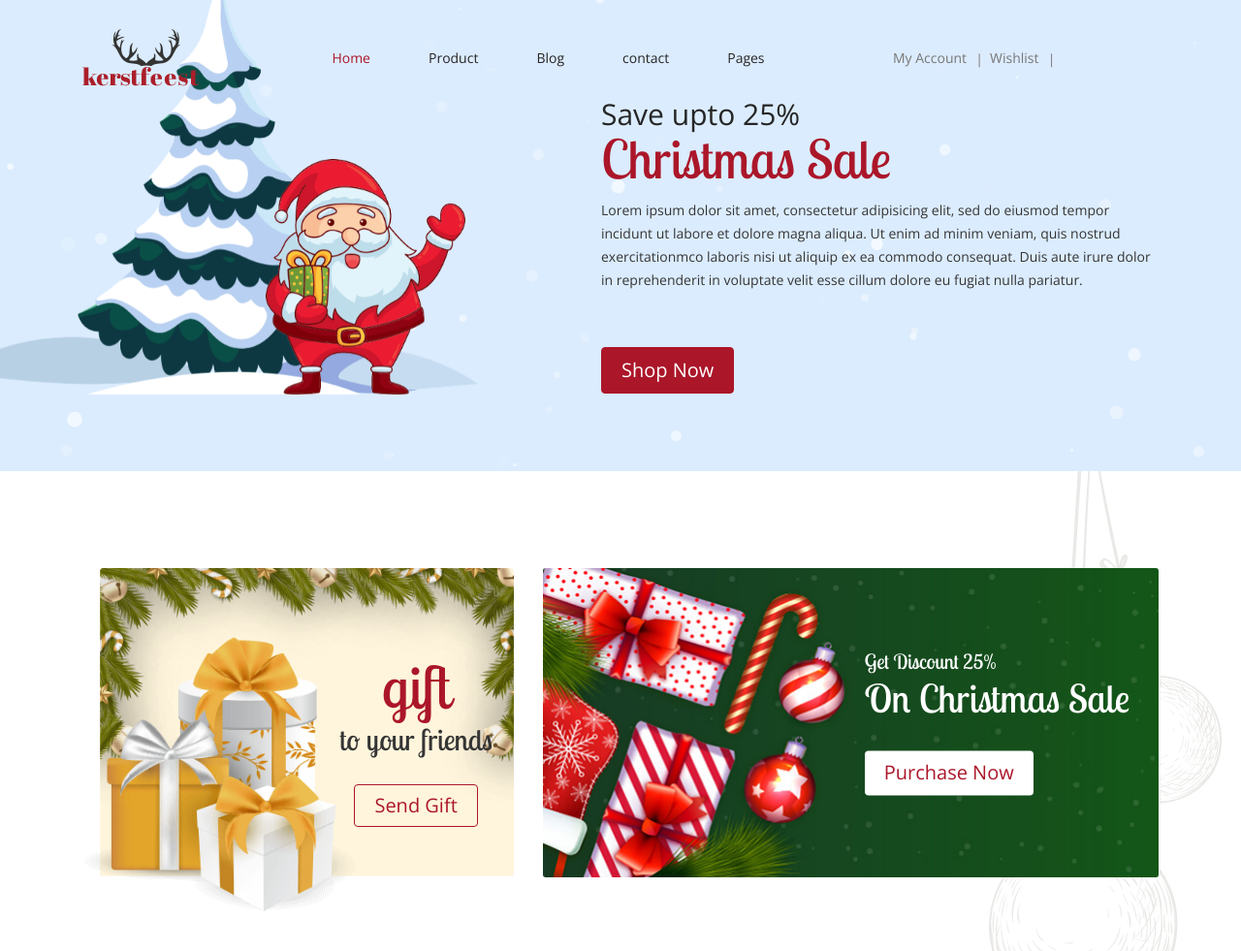
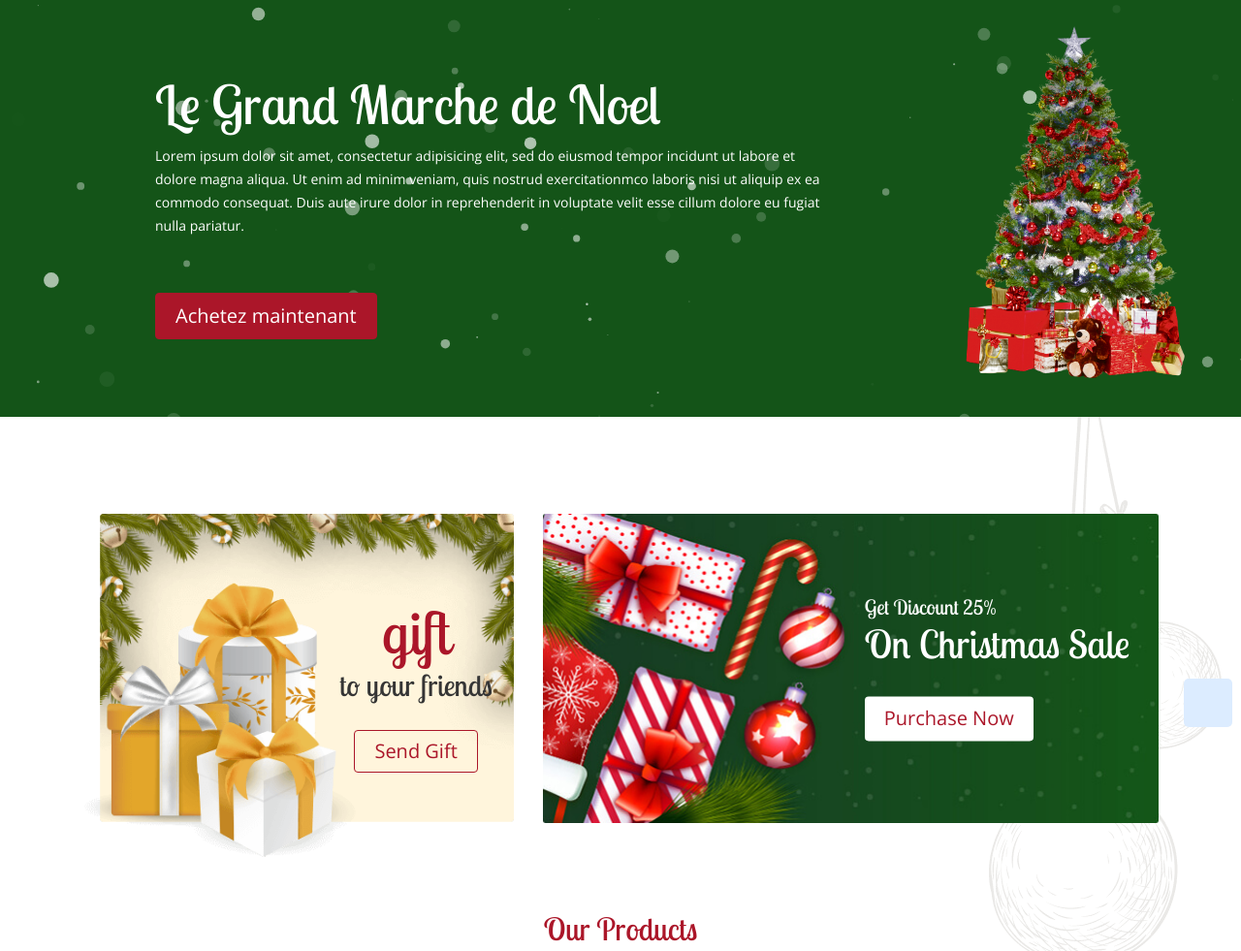
Before and after one commit to christadinsi/marchedenoel, a plain HTML site: page index.html in a window 1280 px wide. Shown: the top 981 px of the page at 97% size. Drawn offline with nearby package versions, Linux system fonts and the light colour scheme; a script that the page names is missing; some icons are missing.

Commit message:
Changement du banner

```diff
--- a/css/style.css
+++ b/css/style.css
@@ -408,6 +408,7 @@ p {
 .banner .container {
     position: relative;
     height: 100%;
+    box-sizing: border-box;
 }
 
 .banner .container .row {
@@ -443,10 +444,10 @@ p {
     border-radius: 4px;
 }
 
-.banner_text a:hover {
+/* .banner_text a:hover {
     background: transparent;
     color: #ab1629;
-}
+} */
 
 #banner_santa {
     position: absolute;
@@ -461,6 +462,12 @@ p {
     bottom: 0;
     height: auto;
     width: auto;
+}
+
+.banner-image > img {
+    object-fit: cover;
+    width:100%;
+    transform: scale(1.5);
 }
 
 
--- a/index.html
+++ b/index.html
@@ -21,10 +21,10 @@
 
 <body data-home="home_page">
     <!-- main menu part start  -->
-    <nav class="navbar navbar-expand-lg navbar-light main_menu menu">
+    <!-- <nav class="navbar navbar-expand-lg navbar-light main_menu menu">
         <div class="container">
             <a class="navbar-brand" href="index.html">
-                <img src="images/logo.png" alt="">
+                <img src="https://d2j6dbq0eux0bg.cloudfront.net/images/9671024/1827923722.jpg" width="100px" alt="">
             </a>
             <button class="navbar-toggler" type="button" data-toggle="collapse" data-target="#main_head_nav" aria-controls="main_head_nav" aria-expanded="false" aria-label="Toggle navigation">
                 <span class="navbar-toggler-icon"></span>
@@ -159,34 +159,28 @@
                 </ul>
             </div>
         </div>
-    </nav>
+    </nav> -->
     <!-- main menu part end  -->
 
     <!-- banner part start  -->
     <section>
-        <div class="banner" style="background:url(images/banner.jpg)">
+        <div class="banner" style="background-color:#145418;">
             <div id="particles-js"></div>
-            <div class="container">
-                <div class="row justify-content-end align-items-center">
-                    <div class="col-md-7 col-lg-6 col-xl-7">
+            <div class="container d-flex justify-content-between align-items-center">
+                <div class="flex-fill">
+                    <div class="col-md-7 col-lg-11 col-xl-10">
                         <div class="banner_text">
-                            <h3 class="wow slideInUp">Save upto 25%</h3>
-                            <h1 class="wow slideInUp">Christmas Sale</h1>
-                            <p class="wow slideInUp">Lorem ipsum dolor sit amet, consectetur adipisicing elit, sed do eiusmod tempor incidunt ut labore et dolore magna aliqua. Ut enim ad minim veniam, quis nostrud exercitationmco laboris nisi ut aliquip ex ea commodo consequat. Duis aute irure dolor in reprehenderit in voluptate velit esse cillum dolore eu fugiat nulla pariatur.</p>
-                            <div class="wow slideInUp">
-                                <a href="#">Shop Now</a>
+                            <!-- <h3 class="wow slideInUp text-white">Save upto 25%</h3> -->
+                            <h1 class="wow slideInUp" style="color:#FFFFFF;">Le Grand Marche de Noel</h1>
+                            <p class="wow slideInUp text-white">Lorem ipsum dolor sit amet, consectetur adipisicing elit, sed do eiusmod tempor incidunt ut labore et dolore magna aliqua. Ut enim ad minim veniam, quis nostrud exercitationmco laboris nisi ut aliquip ex ea commodo consequat. Duis aute irure dolor in reprehenderit in voluptate velit esse cillum dolore eu fugiat nulla pariatur.</p>
+                            <div class="">
+                                <a  href="#">Achetez maintenant</a>
                             </div>
                         </div>
-
                     </div>
                 </div>
-                <div id="banner_santa">
-                    <div data-depth="0.5">
-                        <img src="images/banner-tree.png" class="img-fluid" alt="">
-                    </div>
-                    <div class="banner_man man" data-depth="-0.2">
-                        <img src="images/man.png" alt="" class="img-fluid">
-                    </div>
+                <div class="banner-image flex-fill">
+                    <img class="" src="images/sapinNoel.png" alt="">
                 </div>
             </div>
 
```
Also changed, not shown: images/daddy_noel.png (added), images/sapin.png (added), images/sapinNoel.png (added).
